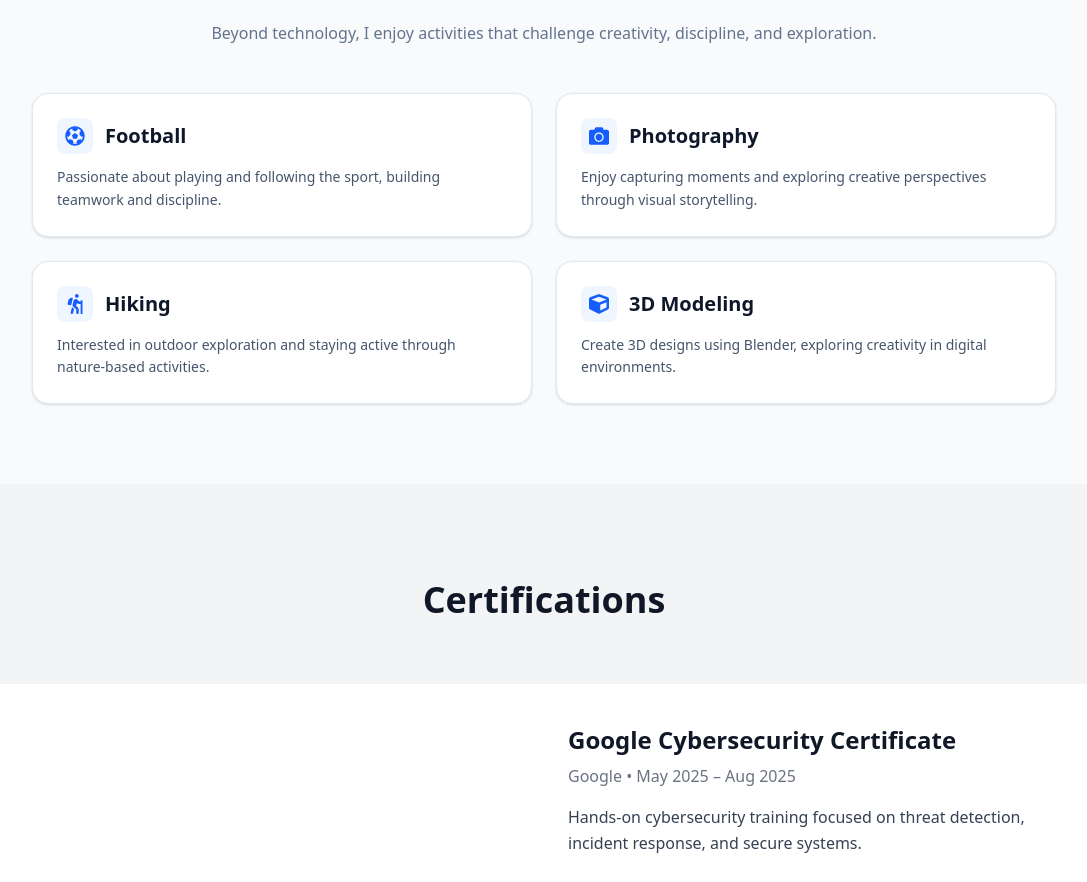
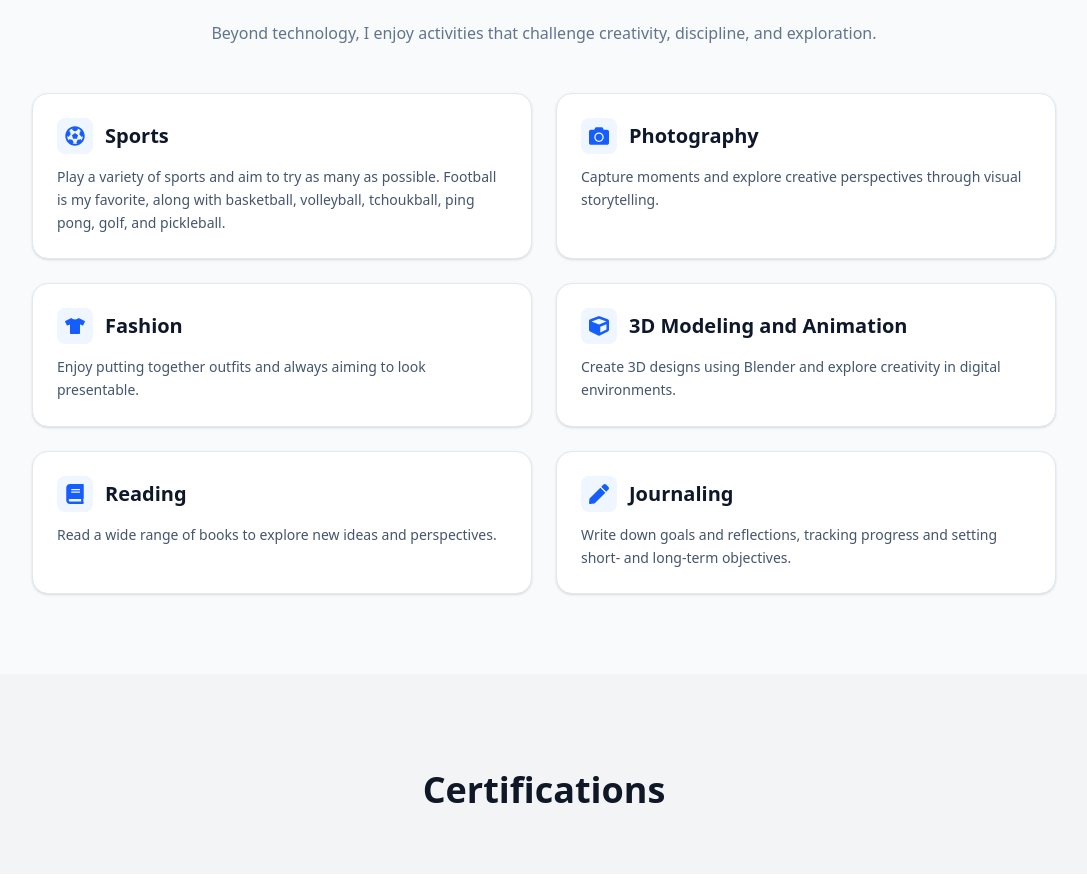
Before and after one commit to danielpope05/Portfolio, a React (Vite) app: page / in a window 1280 px wide. Shown: the part 4682-5564 px from the top of the page, without its empty margins (96-1183 px from the left). Built offline with nearby package versions, Linux system fonts and the light colour scheme.

Commit message:
Update interests section (sports, fashion, reading, journaling)

```diff
--- a/src/components/Interests.jsx
+++ b/src/components/Interests.jsx
@@ -1,27 +1,40 @@
-import { FaFutbol, FaCamera, FaHiking, FaCube } from "react-icons/fa"
+import { FaFutbol, FaCamera, FaCube, FaBook, FaPen, FaTshirt } from "react-icons/fa"
 
 export default function Interests() {
   const interests = [
     {
-      title: "Football",
+      title: "Sports",
       icon: <FaFutbol />,
-      description: "Passionate about playing and following the sport, building teamwork and discipline.",
+      description: "Play a variety of sports and aim to try as many as possible. Football is my favorite, along with basketball, volleyball, tchoukball, ping pong, golf, and pickleball.",
     },
     {
       title: "Photography",
       icon: <FaCamera />,
-      description: "Enjoy capturing moments and exploring creative perspectives through visual storytelling.",
+      description: "Capture moments and explore creative perspectives through visual storytelling.",
     },
     {
-      title: "Hiking",
-      icon: <FaHiking />,
-      description: "Interested in outdoor exploration and staying active through nature-based activities.",
+      title: "Fashion",
+      icon: <FaTshirt />,
+      description: "Enjoy putting together outfits and always aiming to look presentable."
     },
     {
-      title: "3D Modeling",
+      title: "3D Modeling and Animation",
       icon: <FaCube />,
-      description: "Create 3D designs using Blender, exploring creativity in digital environments.",
+      description: "Create 3D designs using Blender and explore creativity in digital environments.",
     },
+     // ✅ NEW ONE
+  {
+    title: "Reading",
+    icon: <FaBook />,
+    description: "Read a wide range of books to explore new ideas and perspectives.",
+  },
+
+  // ✅ NEW ONE
+  {
+    title: "Journaling",
+    icon: <FaPen />,
+    description: "Write down goals and reflections, tracking progress and setting short- and long-term objectives.",
+  },
   ]
 
   return (
```
